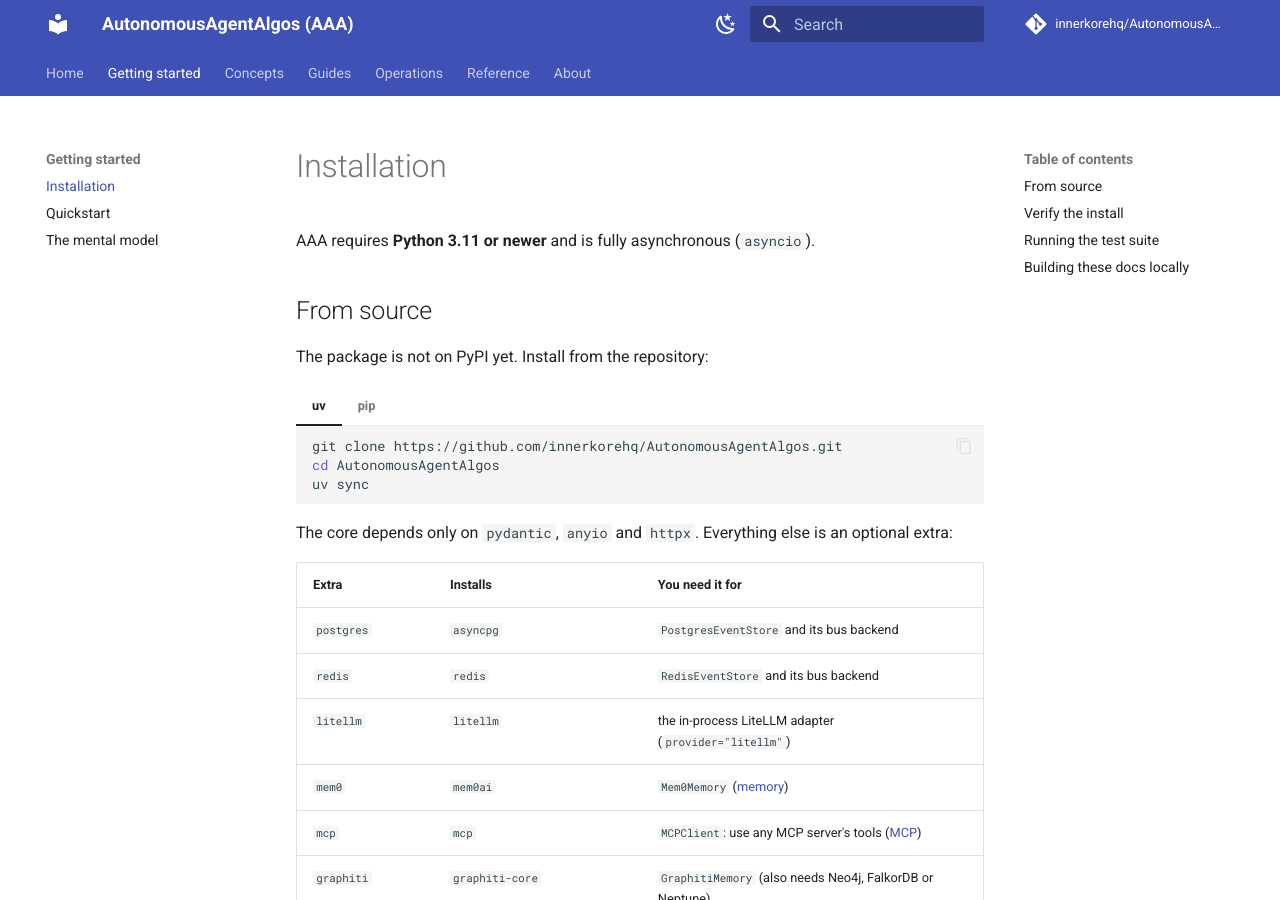
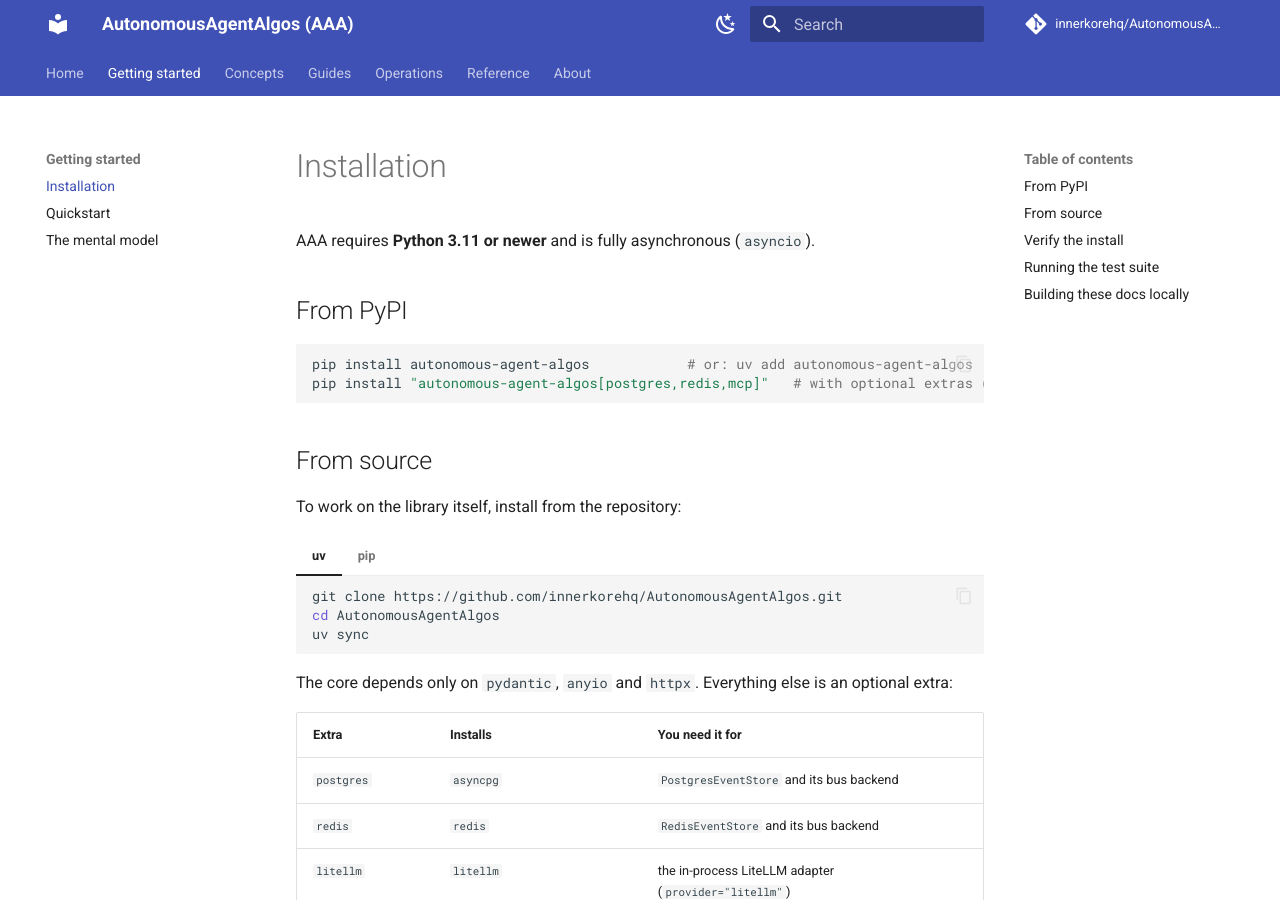
Before and after one commit to innerkorehq/AutonomousAgentAlgos, an MkDocs documentation site: the page built from docs/getting-started/installation.md, in a window 1280 px wide and 900 px high. Built offline with MkDocs 1.6.1 and Material for MkDocs 9.7.7, drawn with Linux system fonts in a browser that asks for light colours; comment, search, counter and statistics services are not loaded.

Commit message:
Docs: 0.1.0 is on PyPI
Co-Authored-By: Claude Sonnet 5.5 <noreply@anthropic.com>

````diff
--- a/docs/getting-started/installation.md
+++ b/docs/getting-started/installation.md
@@ -2,9 +2,16 @@
 
 AAA requires **Python 3.11 or newer** and is fully asynchronous (`asyncio`).
 
+## From PyPI
+
+```bash
+pip install autonomous-agent-algos            # or: uv add autonomous-agent-algos
+pip install "autonomous-agent-algos[postgres,redis,mcp]"   # with optional extras (table below)
+```
+
 ## From source
 
-The package is not on PyPI yet. Install from the repository:
+To work on the library itself, install from the repository:
 
 === "uv"
 
````
Also changed, not shown: docs/about/changelog.md (+1 -1 lines), docs/about/limitations.md (+1 -1 lines).
